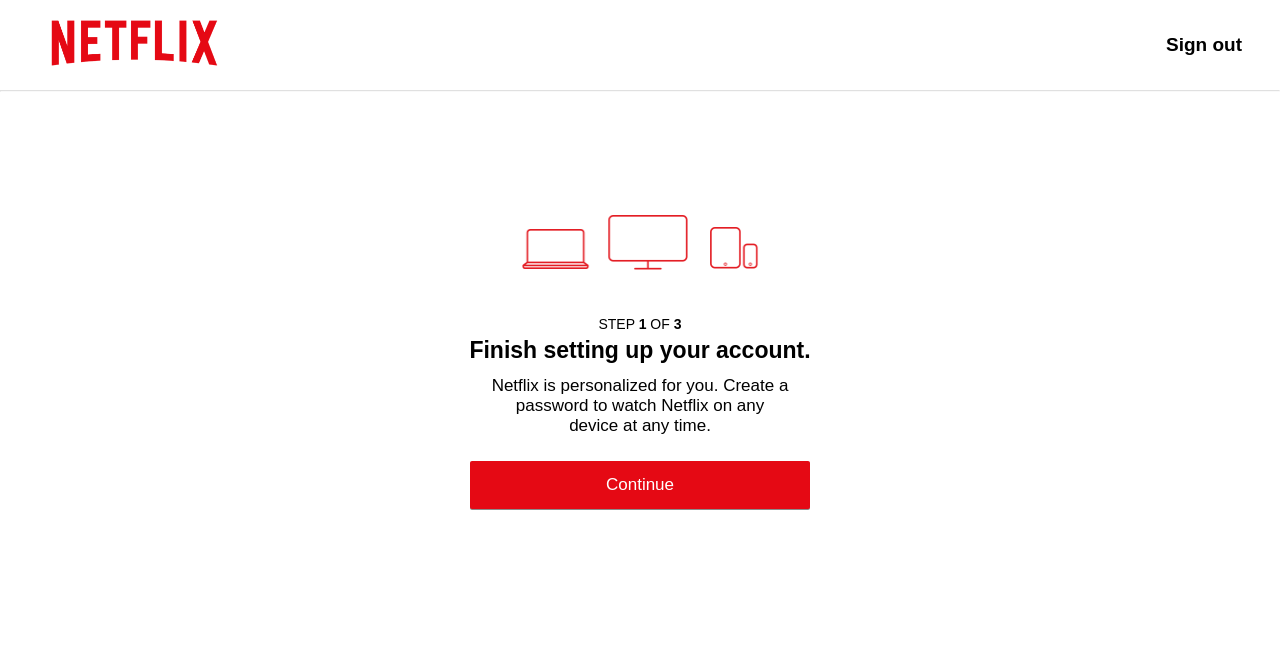
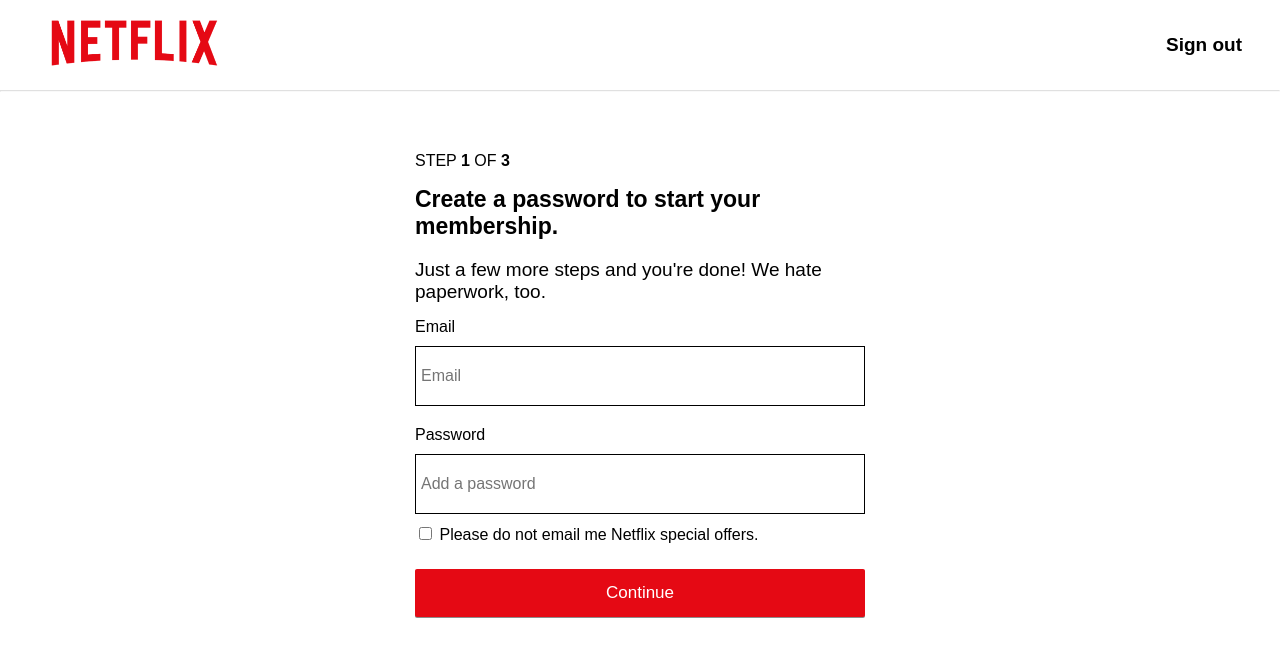
Before and after one commit to AleX77NP/Netflix-Clone, a Next.js app in the folder Frontend/netflix/: page /signup in a window 1280 px wide. Both pictures are taken after a click on the button "Continue". Shown: the top 656 px of the page. Built offline with nearby package versions, Linux system fonts and the light colour scheme.

Commit message:
step 2, validation, context, reducers, actions...

```diff
--- a/Frontend/netflix/components/NextButton/NextButton.js
+++ b/Frontend/netflix/components/NextButton/NextButton.js
@@ -1,10 +1,10 @@
 import React from 'react'
 import styles from './NextButton.module.css'
 
-const NextButton = () => {
+const NextButton = ({ onPress }) => {
     return (
         <div className={styles.wrapper}>
-            <button className={styles.button}>Continue</button>
+            <button onClick={onPress} className={styles.button}>Continue</button>
         </div>
     )
 }
--- a/Frontend/netflix/components/NextButton/NextButton.module.css
+++ b/Frontend/netflix/components/NextButton/NextButton.module.css
@@ -1,5 +1,5 @@
 .wrapper {
-    width: 85%;
+    width: 100%;
     margin: auto;
 }
 
--- a/Frontend/netflix/components/StepOne/StepOne.js
+++ b/Frontend/netflix/components/StepOne/StepOne.js
@@ -2,8 +2,13 @@ import React from 'react'
 import styles from './StepOne.module.css'
 import Image from 'next/image'
 import NextButton from '../NextButton/NextButton'
+import { useUserContext } from '../../context/userContext'
+import { ONE_TWO, TWO, THREE} from '../../constants/steps'
 
 const StepOne = () => {
+
+    const {state, dispatch} = useUserContext();
+
     return (
         <div className={styles.container}>
                 <div className={styles.img}>
@@ -14,7 +19,9 @@ const StepOne = () => {
                 <p className={styles.description}>
                 Netflix is personalized for you. Create a password to watch Netflix on any device at any time.
                 </p>
-                <NextButton />
+                <div className={styles.btn_wrapper}>
+                <NextButton onPress={() => dispatch({type: ONE_TWO})} />
+                </div>
         </div>
     )
 }
--- a/Frontend/netflix/components/StepOne/StepOne.module.css
+++ b/Frontend/netflix/components/StepOne/StepOne.module.css
@@ -1,5 +1,5 @@
 .container {
-    width: 400px;
+    width: 450px;
     margin: auto;
     margin-top: 120px;
     max-width: 95%;
@@ -42,3 +42,8 @@
     font-size: 17px;
     margin-top: 12px;
 }
+
+.btn_wrapper {
+    width: 80%;
+    margin: auto;
+}
--- /dev/null
+++ b/Frontend/netflix/components/StepOneTwo/StepOneTwo.js
@@ -0,0 +1,56 @@
+import { useState } from 'react'
+import NextButton from '../NextButton/NextButton'
+import styles from './StepOneTwo.module.css'
+
+const StepOneTwo = () => {
+
+    const [email, setEmail] = useState('')
+    const [password, setPassword] = useState('')
+    const [emailError, setEmailError] = useState('')
+    const [pwdError, setPwdError] = useState('')
+
+    const validateEmail = (email) => {
+        var re = /\S+@\S+\.\S+/;
+        return re.test(email);
+    }
+
+    const validatePassword = (password) => {
+        return password.length >= 6
+    }
+
+    const handleEmail = (value) => {
+        if(validateEmail(value)) {
+            setEmail(value)
+            setEmailError('')
+        } else {
+            setEmailError("Email address is not valid.")
+        }
+    }
+
+    const handlePassword = (value) => {
+        if(validatePassword(value)) {
+            setPassword(value)
+            setPwdError('')
+        } else {
+            setPwdError("Password must be 6 or more characters long.")
+        }
+    }
+
+    return (
+        <div className={styles.container}>
+            <p className={styles.step}>STEP <span className={styles.span}>1</span> OF <span className={styles.span}>3</span></p>
+            <p className={styles.header}>Create a password to start your membership.</p>
+            <p className={styles.info}>Just a few more steps and you're done! We hate paperwork, too.</p>
+            <label className={styles.label}>Email</label>
+            <input type="email" className={styles.input} placeholder="Email" onChange={(e) => handleEmail(e.target.value)} />
+            {emailError !== '' ? <p className={styles.error}>{emailError}</p> : null}
+            <label className={styles.label}>Password</label>
+            <input type="password" className={styles.input} placeholder="Add a password" onChange={(e) => handlePassword(e.target.value)} />
+            {pwdError !== '' ? <p className={styles.error}>{pwdError}</p> : null}
+            <input type="checkbox" className={styles.checkbox} /> <span>Please do not email me Netflix special offers.</span>
+            <NextButton />
+        </div>
+    )
+}
+
+export default StepOneTwo
--- /dev/null
+++ b/Frontend/netflix/components/StepOneTwo/StepOneTwo.module.css
@@ -0,0 +1,53 @@
+.container {
+    width: 450px;
+    margin: auto;
+    margin-top: 60px;
+    max-width: 95%;
+}
+
+.span {
+    font-weight: bold;
+}
+
+.header {
+    font-size: 23px;
+    font-weight: bold;
+    text-align: left;
+    margin-top: 5px;
+    margin-bottom: 0;
+}
+
+.input {
+    font-size: 16px;
+    height: 60px;
+    width: 100%;
+    margin-bottom: 10px;
+    margin-top: 10px;
+    border: 1px solid black;
+    padding: 0px 5px;
+    outline: none;
+}
+
+.input:focus {
+    border-color: blue;
+}
+
+.checkbox {
+    font-size: 32px;
+}
+
+.info {
+    font-size: 19px;
+    margin-bottom: 5px;
+}
+
+.error {
+    color: red;
+    margin: 0;
+    margin-bottom: 5px;
+}
+
+.label {
+    display: inline-block;
+    margin-top: 10px;
+}
--- /dev/null
+++ b/Frontend/netflix/constants/steps.js
@@ -0,0 +1,3 @@
+export const ONE_TWO = 'one_two';
+export const TWO = 'two';
+export const THREE = 'three';
--- a/Frontend/netflix/context/userContext.js
+++ b/Frontend/netflix/context/userContext.js
@@ -1,14 +1,19 @@
-import { createContext, useContext} from 'react'
+import { createContext, useContext, useReducer} from 'react'
+import { stepReducer } from '../reducers/userReducer'
 
 const UserContext = createContext();
 
+const initialStepState = {
+    step: 0
+}
+
 export function AppWrapper({children}) {
-    let state = {
-        step: 1
-    }
+
+    const [state, dispatch] = useReducer(stepReducer, initialStepState)
+    const value = {state, dispatch}
 
     return (
-        <UserContext.Provider value={state}>
+        <UserContext.Provider value={value}>
             {children}
         </UserContext.Provider>
     )
--- a/Frontend/netflix/pages/signup.js
+++ b/Frontend/netflix/pages/signup.js
@@ -3,8 +3,13 @@ import StepOne from '../components/StepOne/StepOne'
 import styles from '../styles/Signup.module.css'
 import Head from 'next/head'
 import WhiteNav from '../components/WhiteNav/WhiteNav'
+import { useUserContext } from '../context/userContext'
+import StepOneTwo from '../components/StepOneTwo/StepOneTwo'
 
 const Signup = () => {
+
+    const {state, dispatch} = useUserContext();
+
     return (
         <div className={styles.body}>
             <Head>
@@ -12,7 +17,7 @@ const Signup = () => {
             </Head>
             <WhiteNav />
             <hr className={styles.white_separator} />
-            <StepOne />
+            {state.step === 0 ? <StepOne /> : <StepOneTwo /> }
         </div>
     )
 }
--- /dev/null
+++ b/Frontend/netflix/reducers/userReducer.js
@@ -0,0 +1,20 @@
+import {ONE_TWO, TWO, THREE} from '../constants/steps'
+
+export const stepReducer = (state, action) => {
+    switch(action.type) {
+        case ONE_TWO:
+            return {
+                step: 1
+            }
+        case TWO:
+            return {
+                step: 2
+            }
+        case THREE:
+            return {
+                step: 3
+            }
+        default:
+            return state
+    }
+}
--- a/Frontend/netflix/styles/Landing.module.css
+++ b/Frontend/netflix/styles/Landing.module.css
@@ -111,6 +111,7 @@
     font-size: 16px;
     padding: 0px 5px;
     border: 2px solid gray;
+    outline: none;
 }
 
 .input:focus {
```
